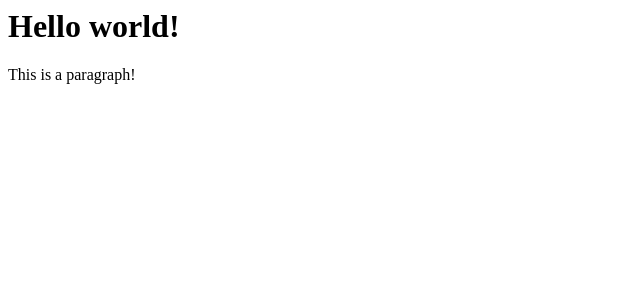
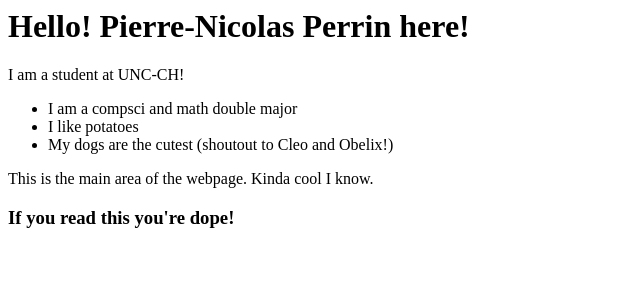
Before and after one commit to MisterPNP/LearningReact-pnperrin, a React (Create React App) app: page / in a window 1280 px wide. Shown: the top 300 px of the page, without its empty margins (0-640 px from the left). Built offline with nearby package versions, Linux system fonts and the light colour scheme.

Commit message:
learn components through making an outline of webpage

```diff
--- /dev/null
+++ b/src/components/Footer.js
@@ -0,0 +1,15 @@
+
+//Footer for webpage (learn parent/child components)
+
+import React from "react"
+
+//component footer makes a footer for our webpage!
+function Footer() {
+    return(
+        <footer>
+            <h3> If you read this you're dope! </h3>
+        </footer>
+    )
+}
+
+export default Footer
--- /dev/null
+++ b/src/components/Header.js
@@ -0,0 +1,15 @@
+
+//Header Component
+
+import React from "react"
+
+function Header() {
+    return (
+        <header>
+            <h1>Hello! Pierre-Nicolas Perrin here!</h1>
+            <p> I am a student at UNC-CH!</p>
+        </header>
+    )
+}
+
+export default Header
--- /dev/null
+++ b/src/components/ListCoolStuff.js
@@ -0,0 +1,16 @@
+
+//ListCoolStuff Component
+
+import React from "react"
+
+function ListCoolStuff() {
+    return (
+        <ul>
+            <li> I am a compsci and math double major</li>
+            <li> I like potatoes </li>
+            <li> My dogs are the cutest (shoutout to Cleo and Obelix!)</li>
+        </ul>
+    )
+}
+
+export default ListCoolStuff
--- /dev/null
+++ b/src/components/MainContent.js
@@ -0,0 +1,18 @@
+
+//MainContent Component
+
+import React from "react"
+import ListCoolStuff from "./ListCoolStuff";
+
+function MainContent() {
+    return (
+        <div>
+            <ListCoolStuff/>
+            <main>
+                This is the main area of the webpage. Kinda cool I know.
+            </main>
+        </div>
+    )
+}
+
+export default MainContent
--- /dev/null
+++ b/src/components/MyApp.js
@@ -0,0 +1,22 @@
+
+//functional component with capital name (big convention)
+//different files for each function component
+//returns the html code to run
+//makes it easier to take care of code and cleaner program
+
+import React from "react";
+import Footer from "./Footer";
+import Header from "./Header";
+import MainContent from "./MainContent";
+
+function MyApp() {
+    return(
+        <div>
+            <Header/>
+            <MainContent/>
+            <Footer/>
+        </div>
+    )
+} //we have an example of how a sub component was made (Footer) and used here
+
+export default MyApp
--- a/src/index.js
+++ b/src/index.js
@@ -1,12 +1,10 @@
-import React from 'react'; //import React library
-import ReactDOM from 'react-dom';
+//learn functional components in React
+import React from "react"
+import ReactDOM from "react-dom"
 
-//print hello world in root id in index.html
-//uses JSX (JS rendition of html)
-ReactDOM.render(
-    <div>
-        <h1>Hello world!</h1>
-        <p>This is a paragraph!</p>
-    </div>,
-    document.getElementById("root")
-);
+//.js is default extension so we don't have to include it
+//./ for current directory
+import MyApp from "./components/MyApp"
+
+//render the html in MyApp() at id root in index.html
+ReactDOM.render(<MyApp/>, document.getElementById("root"))
```
